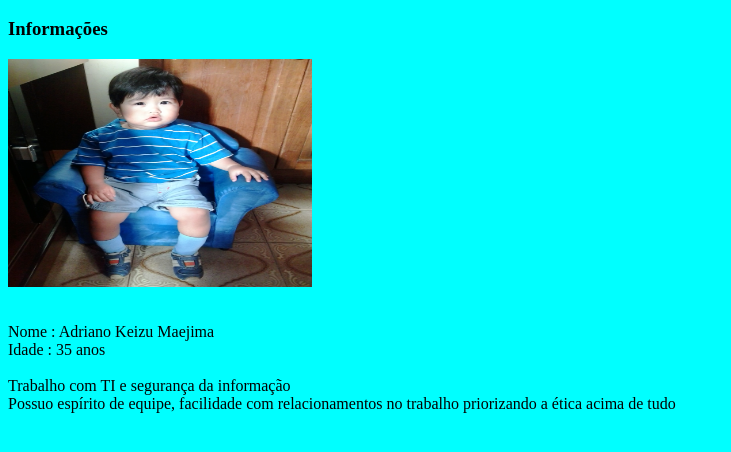
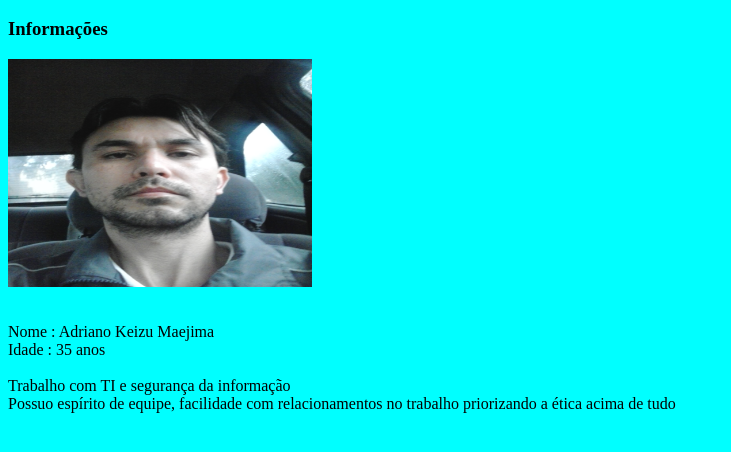
Before and after one commit to akmaejima/akmaejima.github.io, a plain HTML site: page index.html in a window 1280 px wide. Shown: the part 48-500 px from the top of the page, without its empty margins (0-731 px from the left). Drawn offline with Linux system fonts and the light colour scheme.

Commit message:
Update index.html

```diff
--- a/index.html
+++ b/index.html
@@ -17,7 +17,7 @@
       <h3>
         Informações
       </h3>
-      <img src="2013-04-28 08.31.26.jpg" alt="Pica da galáxia" style="width:304px;height:228px;">
+      <img src="2014-06-06 13.48.56.jpg" alt="Pica da galáxia" style="width:304px;height:228px;">
       <br>
       <br>
       <br>Nome  : Adriano Keizu Maejima
```
